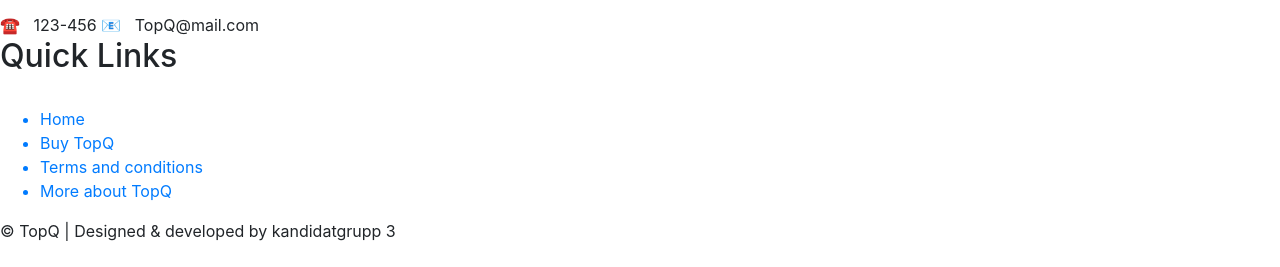
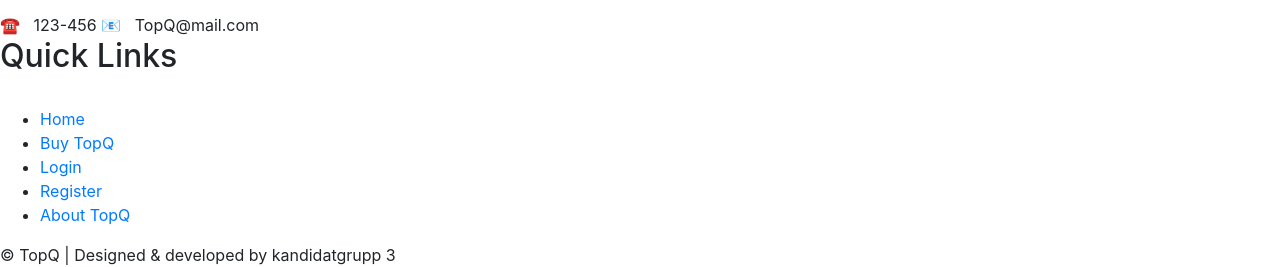
Before and after one commit to ErikJareman/TDDD83-BackelorProject, a website built with Vite: page client/src/index.html in a window 1280 px wide. Shown: the part 2558-2825 px from the top of the page. Before the commit the page ends 2801 px from the top, so only its background shows below. Built offline with nearby package versions, Linux system fonts and the light colour scheme; some icons are missing.

Commit message:
Uppdaterat så att länkar fungerar från startsidan.

```diff
--- a/client/src/index.html
+++ b/client/src/index.html
@@ -19,17 +19,17 @@
 <body>
   <div class="navbar">
     <div class="container">
-      <a class="logo" href="index.html">Top<span>Q</span></a>
+      <a class="logo" href="/">Top<span>Q</span></a>
       <img id="mobile-cta" class="mobile-menu" src="assets/menu.svg" alt="Open navigation">
       <nav>
         <img id="mobile-exit" class="mobile-menu-exit" src="assets/exit.svg" alt="">
         <ul class="primary-nav">
-          <li class="current"><a href="#">Home</a></li>
+          <li class="current"><a href="/">Home</a></li>
           <li><a href="#">About us</a></li>
         </ul>
         <ul class="secondary-nav">
-          <li class="custombutton"><a href="#">Login</a></li>
-          <li class="custombutton"><a href="#">Register</a></li>
+          <li class="custombutton"><a href="/login">Login</a></li>
+          <li class="custombutton"><a href="/register">Register</a></li>
         </ul>
       </nav>
     </div>
@@ -55,18 +55,13 @@
         <h2>Quick Links</h2>
         <br>
         <ul>
-          <a href="#">
-            <li>Home</li>
-          </a>
-          <a href="#">
-            <li>Buy TopQ</li>
-          </a>
-          <a href="#">
-            <li>Terms and conditions</li>
-          </a>
-          <a href="#">
-            <li>More about TopQ</li>
-          </a>
+
+          <li class="footer-links"><a href="/">Home</a></li>
+          <li class="footer-links"><a href="/">Buy TopQ</a></li>
+          <li class="footer-links"><a href="/login">Login</a></li>
+          <li class="footer-links"><a href="/register">Register</a></li>
+          <li class="footer-links"><a href="/">About TopQ</a></li>
+
         </ul>
       </div>
 
--- a/client/src/styles.scss
+++ b/client/src/styles.scss
@@ -822,6 +822,8 @@ h5 {
     transition: all 0.3s;
 }
 .footer .footer-content .links ul a {
+    color: colors.$primary1;
+    text-decoration: underline;
     display: block;
     margin-bottom: 10px;
     font-size: 1.2em;
```
